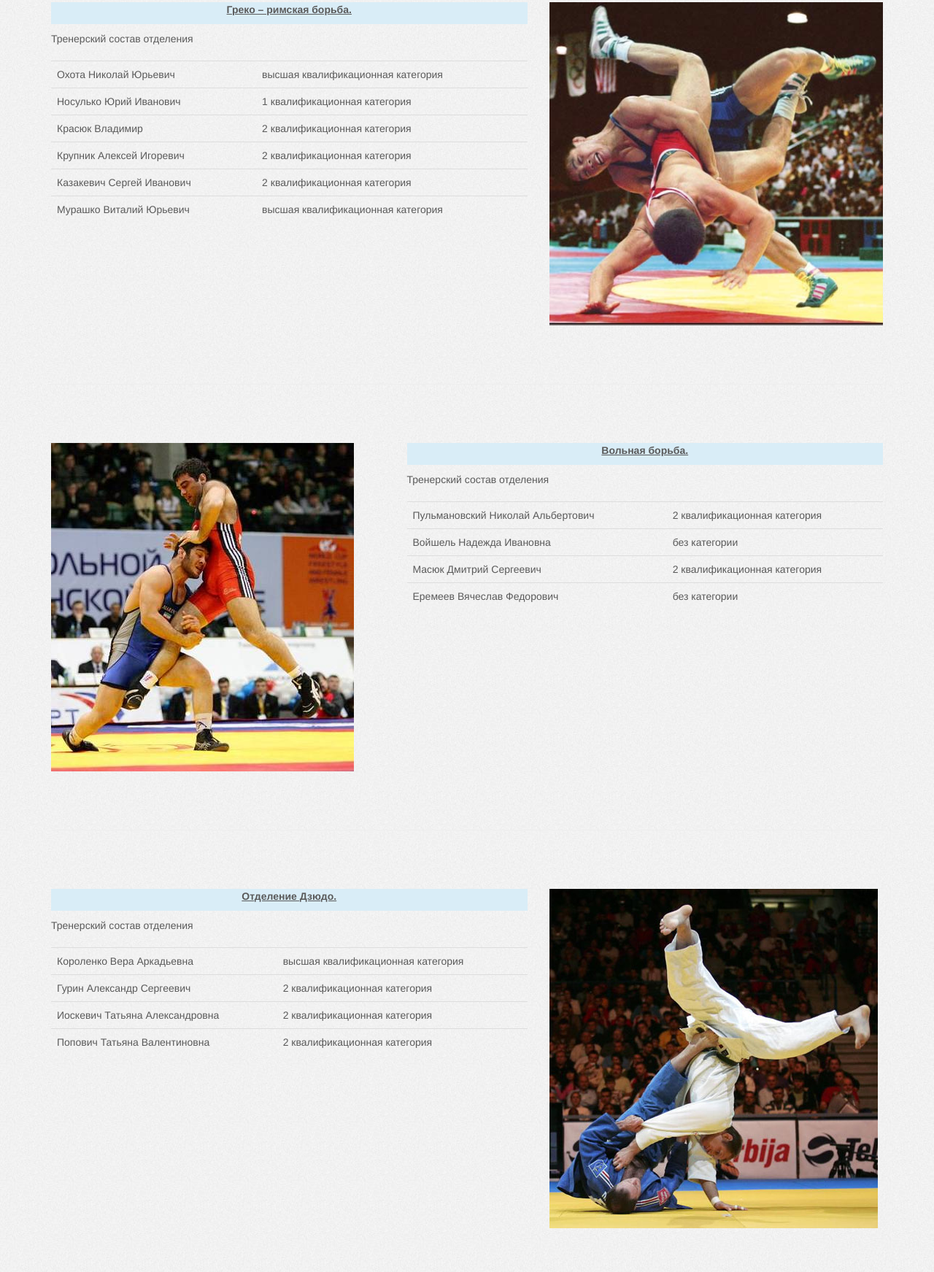
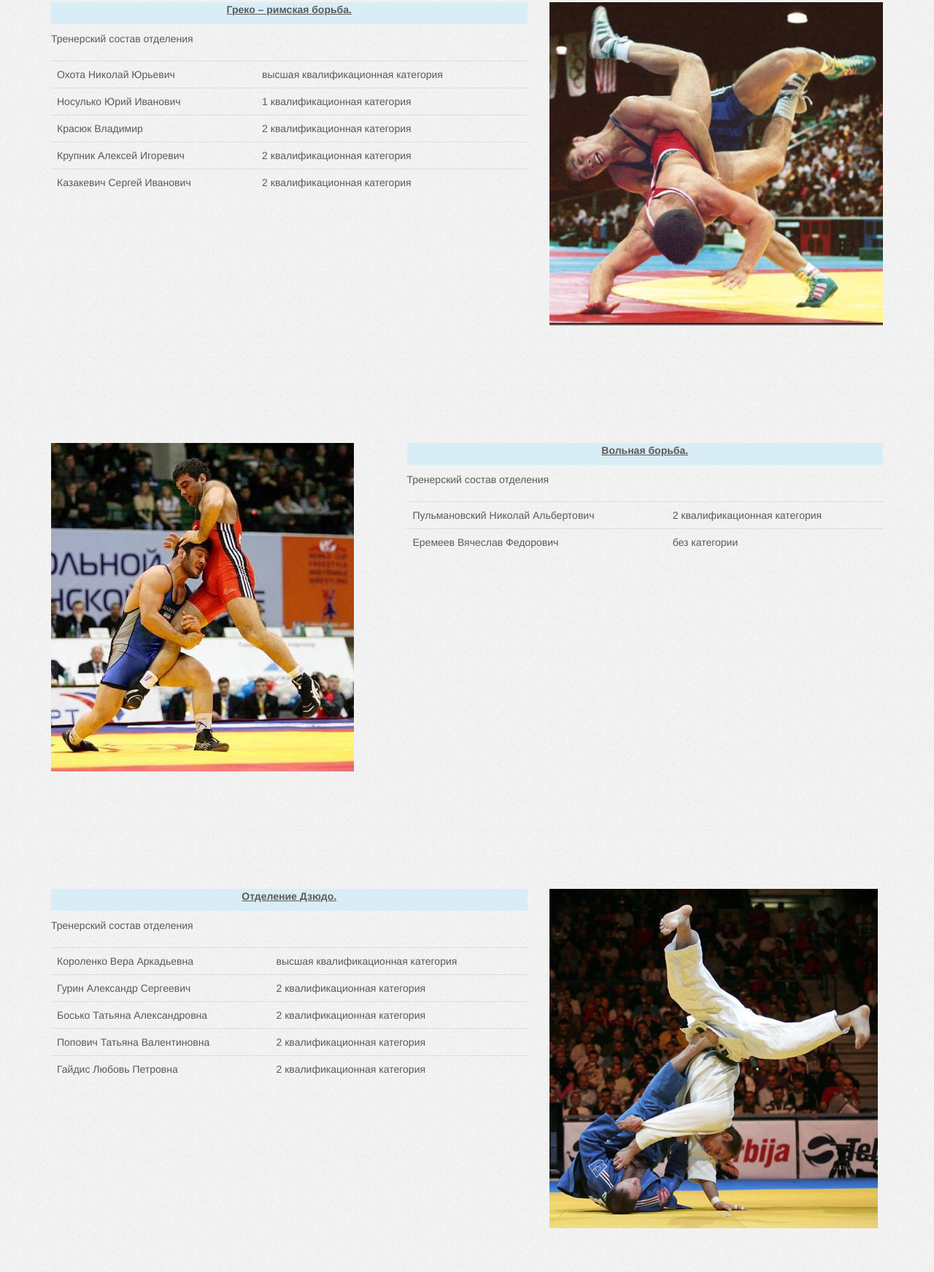
Before and after one commit to djushor4/djushor4.github.io, a website: page index.html in a window 1280 px wide. Shown: the part 857-2600 px from the top of the page at 73% size. Drawn offline with Linux system fonts and the light colour scheme.

Commit message:
Update info.

```diff
--- a/index.html
+++ b/index.html
@@ -132,10 +132,6 @@
                   <td>Казакевич Сергей Иванович</td>
                   <td>2 квалификационная категория</td>
                 </tr>
-                <tr>
-                  <td>Мурашко Виталий Юрьевич</td>
-                  <td>высшая квалификационная категория</td>
-                </tr>
               </tbody>
             </table>
           </p>
@@ -159,14 +155,6 @@
               <tbody>
                 <tr>
                   <td>Пульмановский Николай Альбертович</td>
-                  <td>2 квалификационная категория</td>
-                </tr>
-                <tr>
-                  <td>Войшель Надежда Ивановна</td>
-                  <td>без категории</td>
-                </tr>
-                <tr>
-                  <td>Масюк Дмитрий Сергеевич</td>
                   <td>2 квалификационная категория</td>
                 </tr>
                 <tr>
@@ -197,11 +185,15 @@
                   <td>2 квалификационная категория</td>
                 </tr>
                 <tr>
-                  <td>Иоскевич Татьяна Александровна</td>
+                  <td>Босько Татьяна Александровна</td>
                   <td>2 квалификационная категория</td>
                 </tr>
                 <tr>
-                  <td>Попович Татьяна Валентиновна </td>
+                  <td>Попович Татьяна Валентиновна</td>
+                  <td>2 квалификационная категория</td>
+                </tr>
+                <tr>
+                  <td>Гайдис Любовь Петровна</td>
                   <td>2 квалификационная категория</td>
                 </tr>
               </tbody>
@@ -242,6 +234,10 @@
                   <td>2 квалификационная категория</td>
                 </tr>
                 <tr>
+                  <td>Фальковская Виктория Витальевна</td>
+                  <td>2 квалификационная категория</td>
+                </tr>
+                <tr>
                   <td>Садовничий  Алексей Александрович</td>
                   <td>без категории</td>
                 </tr>
```
Also changed, not shown: about.html (+1 -1 lines).
